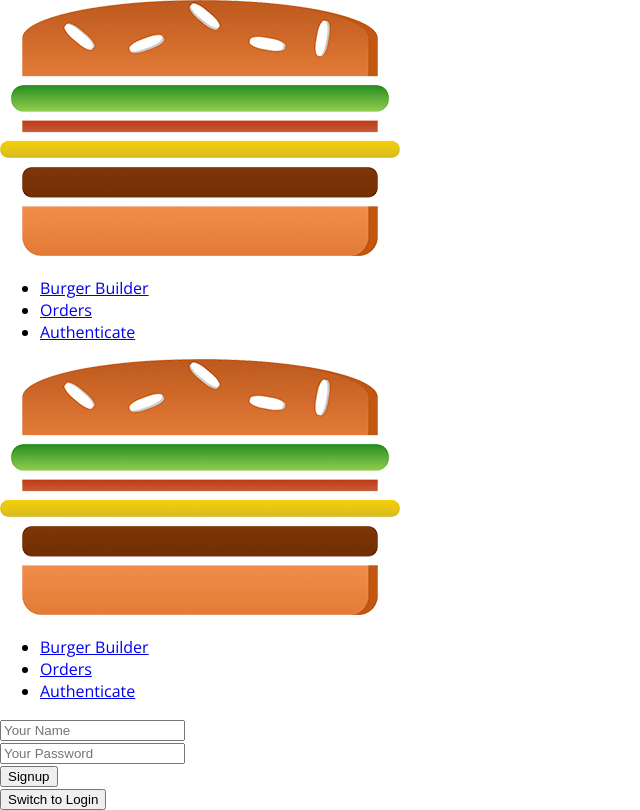
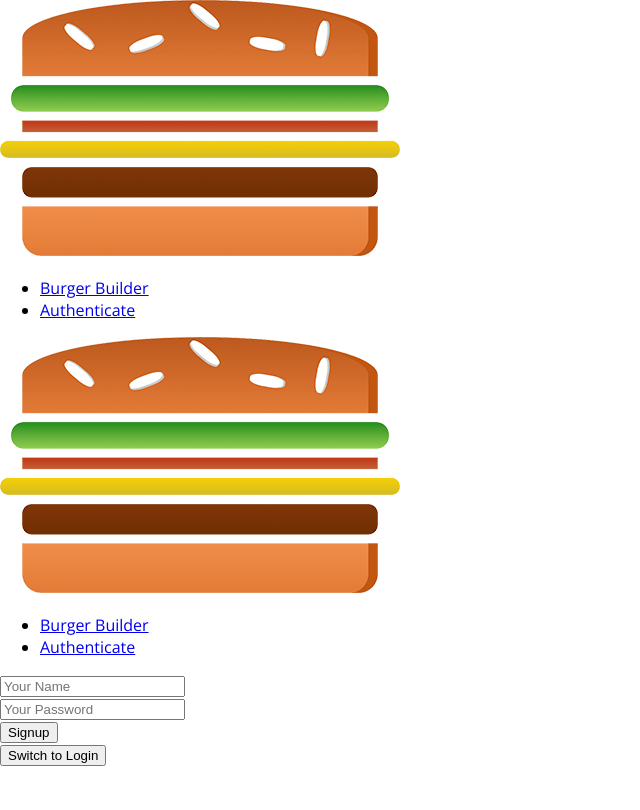
Before and after one commit to makomweb/notes-react-course, a React app: page /auth in a window 1280 px wide. Shown: the whole page, without its empty margins (0-640 px from the left). Built offline with nearby package versions, Linux system fonts and the light colour scheme.

Commit message:
only show orders when logged in

```diff
--- a/src/components/Navigation/NavigationItems/NavigationItems.js
+++ b/src/components/Navigation/NavigationItems/NavigationItems.js
@@ -8,7 +8,7 @@ const navigationItems = (props) => {
     return (
         <ul className={classes.NavigationItems}>
             <NavigationItem link="/" exact>Burger Builder</NavigationItem>
-            <NavigationItem link="/orders">Orders</NavigationItem>
+            {isAuthenticated ? <NavigationItem link="/orders">Orders</NavigationItem> : null}
             {isAuthenticated
                 ? <NavigationItem link="/logout">Logout</NavigationItem>
                 : <NavigationItem link="/auth">Authenticate</NavigationItem>
```
